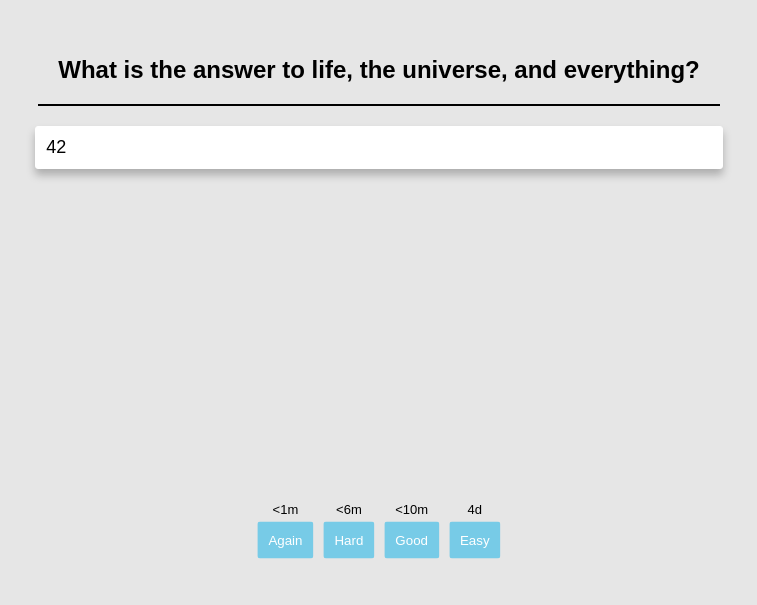
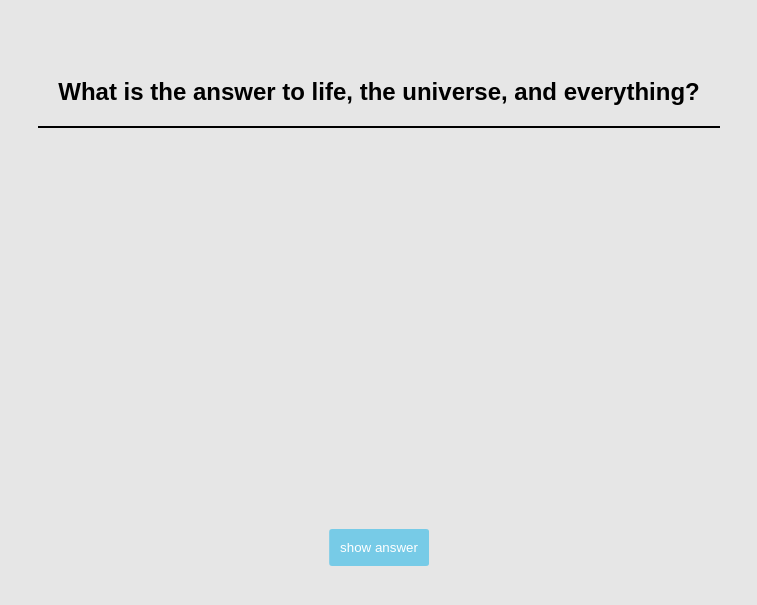
Before and after one commit to kstarmach/int-n-view, a React (Create React App) app in the folder frontend/: page / in a window 1280 px wide. Shown: the part 187-792 px from the top of the page, without its empty margins (261-1018 px from the left). Built offline with nearby package versions, Linux system fonts and the light colour scheme; a web font is replaced by a local one.

Commit message:
Functionality to show answer

```diff
--- a/frontend/src/App.js
+++ b/frontend/src/App.js
@@ -1,15 +1,19 @@
 import './App.css'
+import { useState } from "react";
 import AnswerCard from './components/AnswerCard';
 import ButtonGroup from './components/ButtonGroup';
 import QuestionCard from './components/QuestionCard';
+
 function App() {
+  const [showAnswer, setShowAnswer] = useState(false);
+
   return (
     <div className="container">
       <div className='question-container'>
 
         <QuestionCard />
-        <AnswerCard />
-        <ButtonGroup />
+        <AnswerCard showAnswer={showAnswer} />
+        <ButtonGroup showAnswer={showAnswer} setShowAnswer={setShowAnswer} />
       </div>
     </div>
   );
--- a/frontend/src/components/AnswerCard.jsx
+++ b/frontend/src/components/AnswerCard.jsx
@@ -1,13 +1,13 @@
-const AnswerCard = () => {
-    return (
-        <div className="answer">
-            42
+const AnswerCard = ({ showAnswer }) => {
+    if (showAnswer) {
 
-
-
-
-        </div>
-    )
+        return (
+            <div className="answer" >
+                42
+            </div>
+        )
+    }
+    return
 }
 
 export default AnswerCard;
--- a/frontend/src/components/ButtonGroup.jsx
+++ b/frontend/src/components/ButtonGroup.jsx
@@ -1,5 +1,8 @@
-const ButtonGroup = () => {
-    return(
+
+
+const ButtonGroup = ({showAnswer, setShowAnswer}) => {
+    if (showAnswer) {
+        return (
             <table className="button-group">
                 <tr>
                     <td>
@@ -26,5 +29,15 @@
             </table>
         )
     }
+    return (
+        <table className="button-group">
+            <tr>
+                <td>
+                    <button onClick={() => setShowAnswer(true)}>show answer</button>
+                </td>
+            </tr>
+        </table>
+    )
+}
 
 export default ButtonGroup
```
Lines whose indentation alone changed are shown as unchanged.
